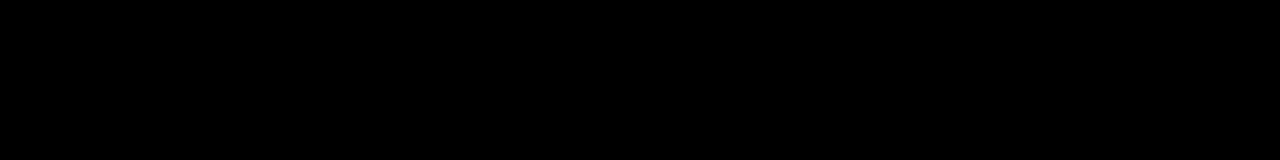
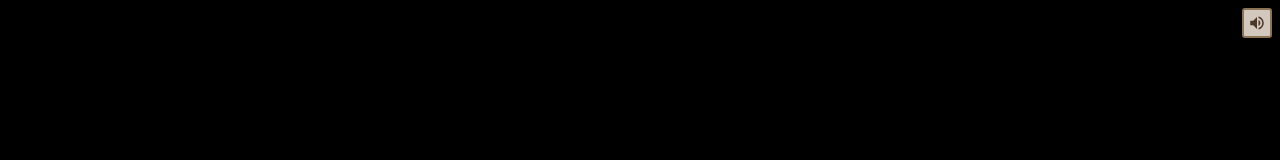
Before and after one commit to OmarVillamizar/catgametest, a website: page index.html in a window 1280 px wide. Shown: the top 160 px of the page. Drawn offline with Linux system fonts and the light colour scheme.

Commit message:
feat: add mute toggle button with localStorage persistence
- Extends sound system with muted state, toggleMute, isMuted
- Fixed SVG speaker button top-right, matches game color palette
- Mute state persists across sessions via localStorage

```diff
--- a/index.html
+++ b/index.html
@@ -16,10 +16,21 @@
   -webkit-user-select: none;
   user-select: none;
 }
+
+#mute-btn {
+  position: fixed; top: 8px; right: 8px; width: 30px; height: 30px;
+  background: rgba(240,228,216,0.88); border: 2px solid #8B7355; border-radius: 3px;
+  cursor: pointer; display: flex; align-items: center; justify-content: center;
+  padding: 3px; z-index: 100; image-rendering: pixelated;
+  -webkit-user-select: none; user-select: none;
+}
+#mute-btn:hover { background: rgba(196,168,130,0.95); }
+#mute-btn svg { width: 18px; height: 18px; fill: #4A3728; display: block; }
 </style>
 </head>
 <body>
 <canvas id="game"></canvas>
+<button id="mute-btn" title="Toggle sound"></button>
 <pre id="debug" style="display:none;position:fixed;top:0;left:0;color:#0f0;font:10px monospace;background:rgba(0,0,0,0.7);padding:4px 8px;z-index:999;pointer-events:none;">loading...</pre>
 <script>
 (function() {
@@ -216,6 +227,34 @@
   var duckKey  = false;
   var anyKey   = false;
   var jumpEdge = false;            // rising edge this tick
+
+  var Sound = (function() {
+    var bark = new Audio('sounds/bark_dog.mp3');
+    var music = new Audio('sounds/music.mp3');
+    var muted = false;
+    try { muted = localStorage.getItem('catRunnerMuted') === '1'; } catch(e) {}
+    bark.preload = 'auto';
+    music.preload = 'auto';
+    music.loop = true;
+    bark.muted = muted;
+    music.muted = muted;
+
+    function play(audio) {
+      audio.currentTime = 0;
+      audio.play().catch(function() {});
+    }
+
+    return {
+      playBark:    function() { play(bark); },
+      toggleMute:  function() { muted = !muted; bark.muted = muted; music.muted = muted; try { localStorage.setItem('catRunnerMuted', muted ? '1' : '0'); } catch(e) {} },
+      isMuted:     function() { return muted; },
+      playMusic:   function() { music.currentTime = 0; music.play().catch(function(){}); },
+      pauseMusic:  function() { music.pause(); },
+      resumeMusic: function() { music.play().catch(function(){}); },
+      stopMusic:   function() { music.pause(); music.currentTime = 0; }
+    };
+  })();
+
 
   // ÔòÉÔòÉÔòÉÔòÉÔòÉÔòÉÔòÉÔòÉÔòÉÔòÉÔòÉÔòÉÔòÉÔòÉÔòÉÔòÉÔòÉÔòÉÔòÉÔòÉÔòÉÔòÉÔòÉÔòÉÔòÉÔòÉÔòÉÔòÉÔòÉÔòÉÔòÉÔòÉÔòÉÔòÉÔòÉÔòÉÔòÉÔòÉÔòÉÔòÉÔòÉÔòÉÔòÉÔòÉÔòÉÔòÉÔòÉÔòÉÔòÉÔòÉÔòÉÔòÉÔòÉÔòÉÔòÉ
   //  BACKGROUND module
@@ -1386,6 +1425,16 @@
   Input.init();
   requestAnimationFrame(Game.loop);
 
+  (function() {
+    var btn = document.getElementById('mute-btn');
+    var SVG_ON  = '<svg viewBox="0 0 24 24"><path d="M3 9v6h4l5 5V4L7 9H3zm13.5 3c0-1.77-1.02-3.29-2.5-4.03v8.05c1.48-.73 2.5-2.25 2.5-4.02zM14 3.23v2.06c2.89.86 5 3.54 5 6.71s-2.11 5.85-5 6.71v2.06c4.01-.91 7-4.49 7-8.77s-2.99-7.86-7-8.77z"/></svg>';
+    var SVG_OFF = '<svg viewBox="0 0 24 24"><path d="M16.5 12c0-1.77-1.02-3.29-2.5-4.03v2.21l2.45 2.45c.03-.2.05-.41.05-.63zm2.5 0c0 .94-.2 1.82-.54 2.64l1.51 1.51C20.63 14.91 21 13.5 21 12c0-4.28-2.99-7.86-7-8.77v2.06c2.89.86 5 3.54 5 6.71zM4.27 3L3 4.27 7.73 9H3v6h4l5 5v-6.73l4.25 4.25c-.67.52-1.42.93-2.25 1.18v2.06c1.38-.31 2.63-.95 3.69-1.81L19.73 21 21 19.73l-9-9L4.27 3zM12 4L9.91 6.09 12 8.18V4z"/></svg>';
+    function updateBtn() { btn.innerHTML = Sound.isMuted() ? SVG_OFF : SVG_ON; }
+    btn.addEventListener('click', function(e) { e.stopPropagation(); Sound.toggleMute(); updateBtn(); });
+    updateBtn();
+  })();
+
+
 })();
 </script>
 </body>
```
Also changed, not shown: 2 other files.
